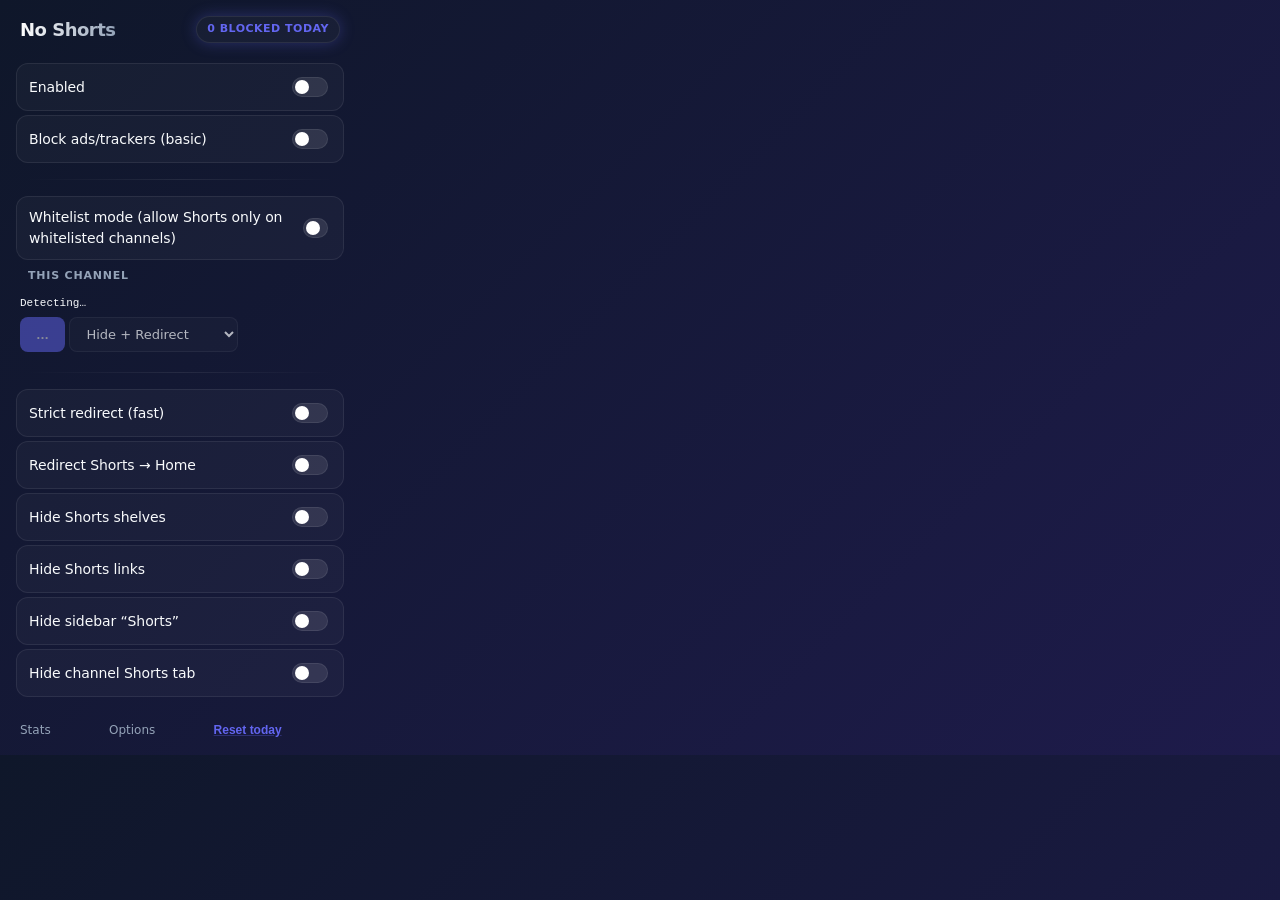
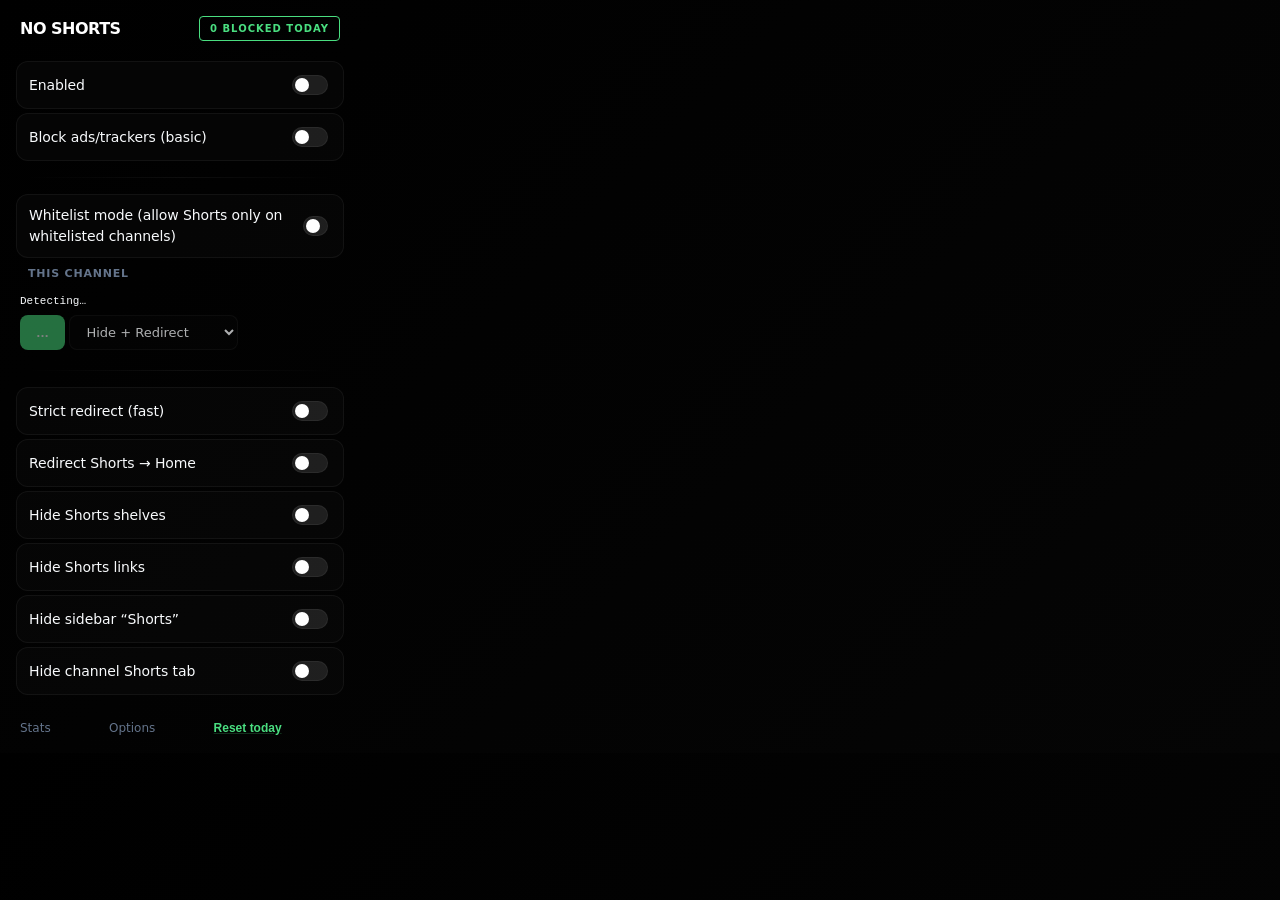

fix: Vercel deployment root config fix and standardized popup branding

--- a/adapters/chrome/popup/popup.css
+++ b/adapters/chrome/popup/popup.css
@@ -2,17 +2,17 @@
 
 :root {
   color-scheme: dark;
-  --bg-gradient: linear-gradient(135deg, #0f172a 0%, #1e1b4b 100%);
-  --glass: rgba(255, 255, 255, 0.03);
-  --glass-border: rgba(255, 255, 255, 0.08);
-  --glass-hover: rgba(255, 255, 255, 0.06);
+  --bg-gradient: linear-gradient(135deg, #000000 0%, #050505 100%);
+  --glass: rgba(255, 255, 255, 0.02);
+  --glass-border: rgba(255, 255, 255, 0.05);
+  --glass-hover: rgba(255, 255, 255, 0.04);
   --fg: #f8fafc;
-  --muted: #94a3b8;
-  --accent: #6366f1;
-  /* Indigo */
-  --accent-glow: rgba(99, 102, 241, 0.3);
-  --danger: #ef4444;
-  --success: #22c55e;
+  --muted: #64748b;
+  --accent: #4ade80;
+  /* Neon Green */
+  --accent-glow: rgba(74, 222, 128, 0.2);
+  --danger: #ff0055;
+  --success: #4ade80;
   --font-main: 'Inter', -apple-system, system-ui, sans-serif;
   --radius-xl: 18px;
   --radius-lg: 12px;
@@ -45,26 +45,31 @@ body {
 }
 
 .brand {
-  font-size: 18px;
-  font-weight: 800;
+  display: flex;
+  align-items: center;
+  gap: 8px;
+  font-size: 16px;
+  font-weight: 900;
   letter-spacing: -0.5px;
-  background: linear-gradient(to right, #fff, #94a3b8);
-  -webkit-background-clip: text;
-  background-clip: text;
-  -webkit-text-fill-color: transparent;
+  color: #fff;
+  text-transform: uppercase;
+}
+
+.logo-mini {
+  width: 14px;
+  height: 14px;
+  filter: drop-shadow(0 0 5px var(--accent-glow));
 }
 
 .tag {
-  font-size: 11px;
-  font-weight: 600;
+  font-size: 10px;
+  font-weight: 800;
   padding: 4px 10px;
-  background: var(--glass);
-  border: 1px solid var(--glass-border);
-  border-radius: 999px;
+  border: 1px solid var(--accent);
+  border-radius: 4px;
   color: var(--accent);
   text-transform: uppercase;
-  letter-spacing: 0.5px;
-  box-shadow: 0 0 15px var(--accent-glow);
+  letter-spacing: 1px;
 }
 
 /* Main Container (Glassmorph) */
